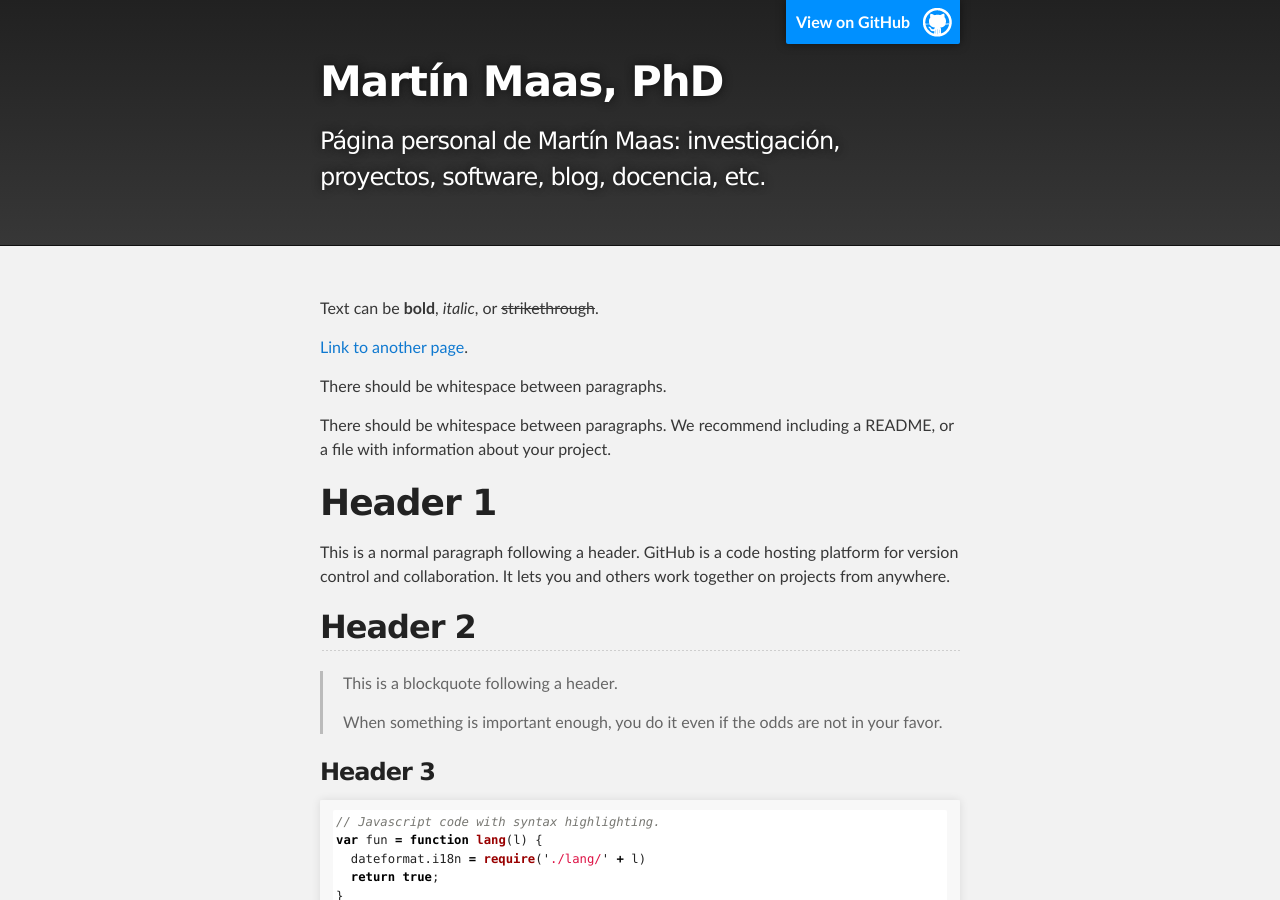
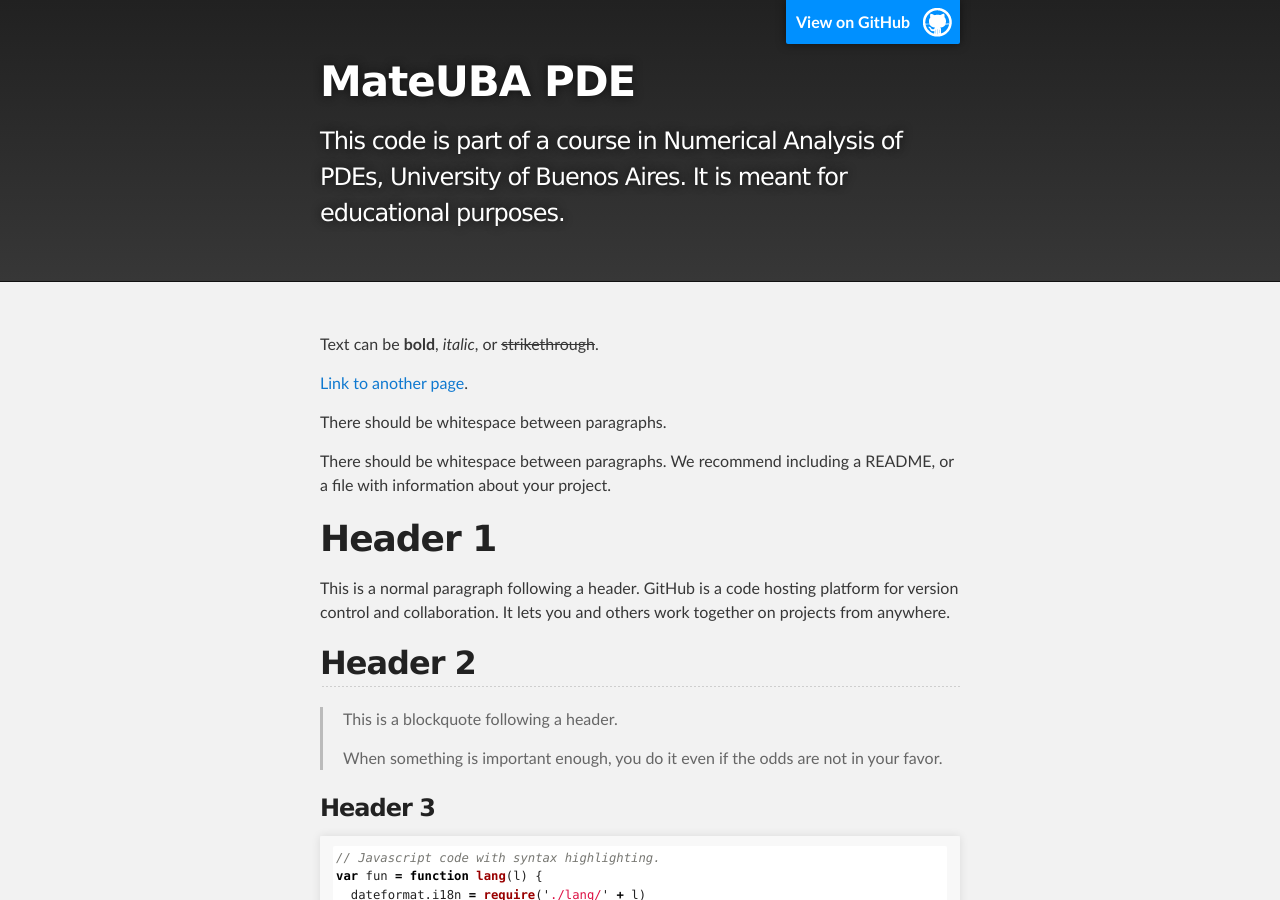
Before and after one commit to mascondosa/MateUBA_PDE, a Jekyll site: the page built from docs/index.md, in a window 1280 px wide and 900 px high. Built offline with Jekyll 4.4.1, drawn with Linux system fonts in a browser that asks for light colours; some of the changed text lies outside the part shown.

Commit message:
basic info

```diff
--- a/docs/_config.yml
+++ b/docs/_config.yml
@@ -1,57 +1,12 @@
-title: Martín Maas, PhD
+title: MateUBA PDE
 author:
   name: Martín Maas
   email: martin.d.maas@gmail.com
 description: > # this means to ignore newlines until "show_excerpts:"
-  Página personal de Martín Maas: investigación, proyectos, software,
-  blog, docencia, etc.
+  This code is part of a course in Numerical Analysis of PDEs,
+  University of Buenos Aires. It is meant for educational purposes.
 
 show_excerpts: false # set to true to show excerpts on the homepage
-
-# Minima date format
-# refer to https://shopify.github.io/liquid/filters/date/ if you want to customize this
-minima:
-  date_format: "%b %-d, %Y"
-
-  # generate social links in footer
-  social_links:
-    twitter: MartinDMaas
-    github:  mascondosa
-    # devto: jekyll
-    # dribbble: jekyll
-    # facebook: jekyll
-    # flickr:   jekyll
-    # instagram: jekyll
-    # linkedin: jekyll
-    # pinterest: jekyll
-    # youtube: jekyll
-    # youtube_channel: UC8CXR0-3I70i1tfPg1PAE1g
-    # youtube_channel_name: CloudCannon
-    # telegram: jekyll
-    # googleplus: +jekyll
-    # microdotblog: jekyll
-    # keybase: jekyll
-
-    # Mastodon instances
-    # mastodon:
-    # - username: jekyll
-    #   instance: example.com
-    # - username: jekyll2
-    #   instance: example.com
-
-    # GitLab instances
-    # gitlab:
-    # - username: jekyll
-    #   instance: example.com
-    # - username: jekyll2
-    #   instance: example.com
-
-# If you want to link only specific pages in your header, uncomment
-# this and add the path to the pages in order as they should show up
-header_pages:
-- blog.md
-- proyectos.md
-- publicaciones.md
 
 markdown: kramdown
 kramdown:
```
